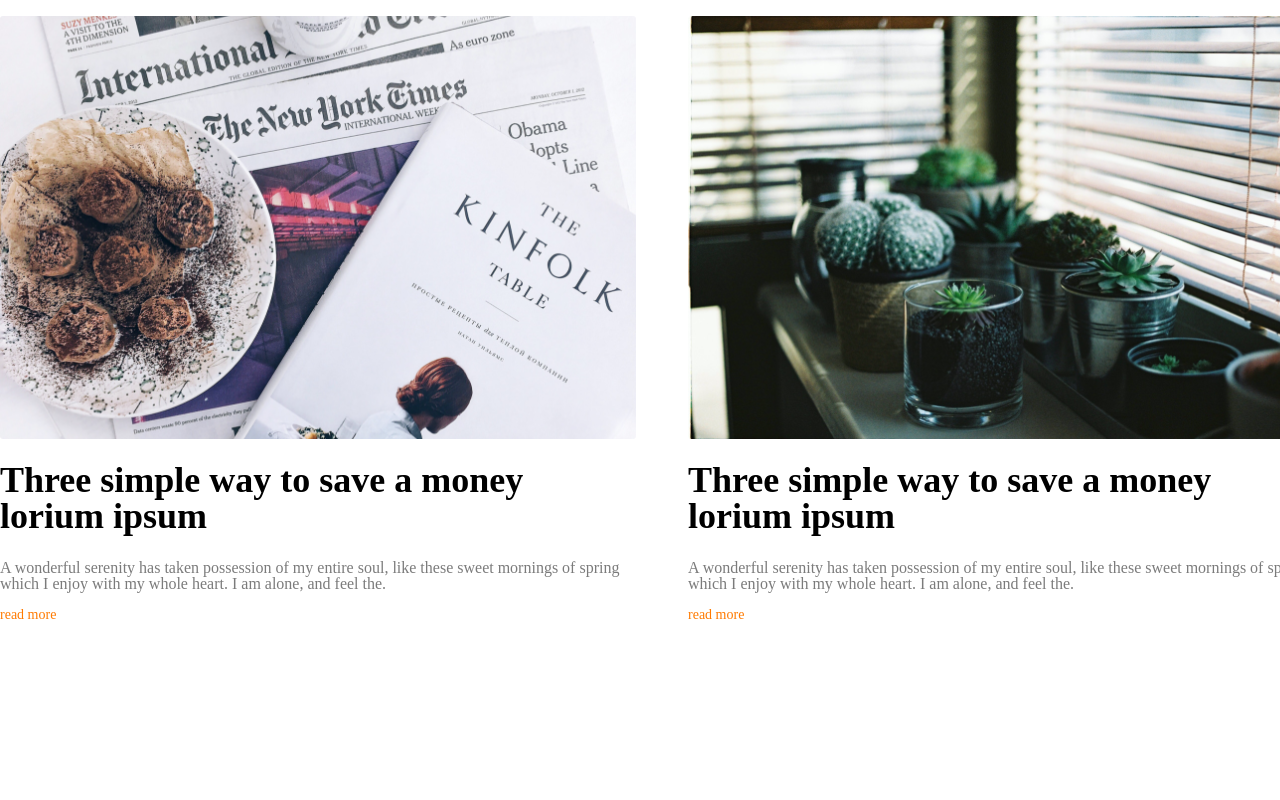
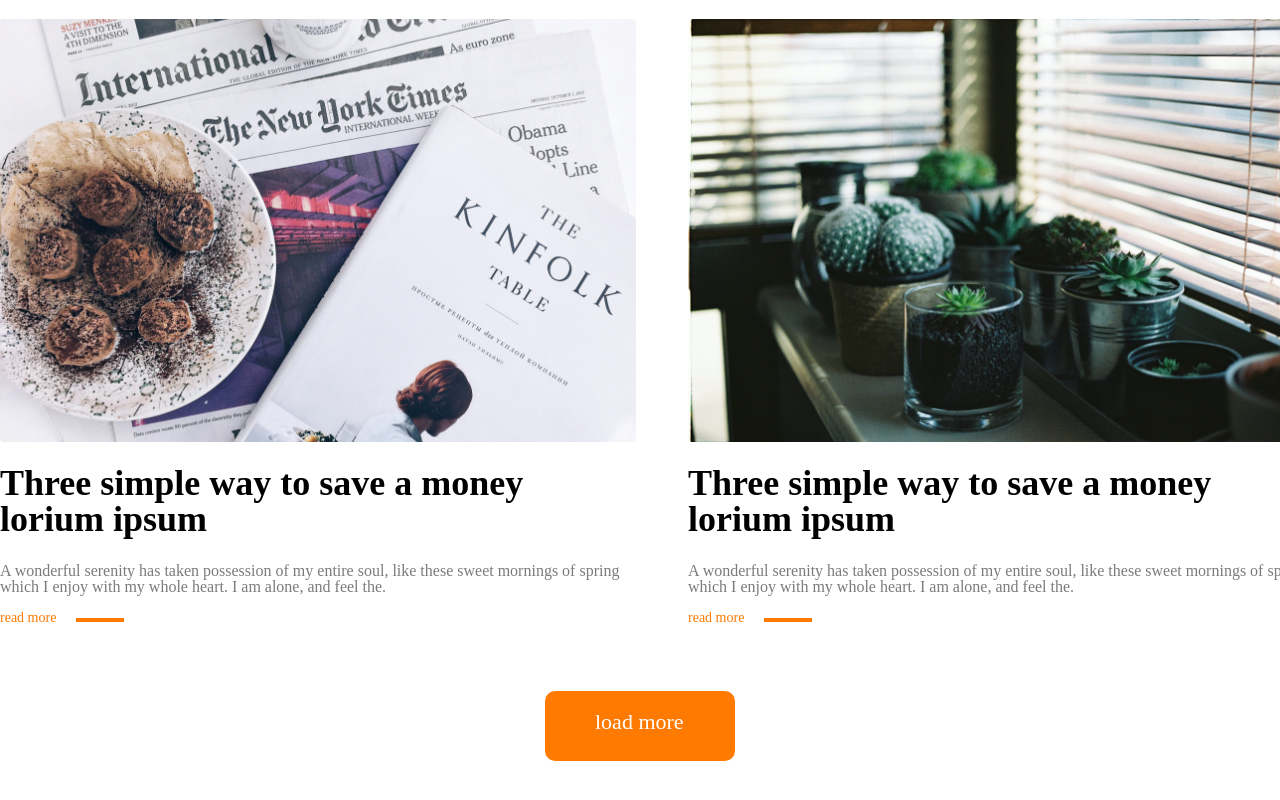
Before and after one commit to Mmariami/lesson7, a plain HTML site: page index.html in a window 1280 px wide. Shown: the part 1266-2066 px from the top of the page. Before the commit the page ends 1888 px from the top, so only its background shows below. Drawn offline with Linux system fonts and the light colour scheme.

Commit message:
add load more button

```diff
--- a/css/style.css
+++ b/css/style.css
@@ -14,13 +14,14 @@
 }
 
 /* header */
-.logo {
+.header-wrapper
+{
     margin-left: 140px;
-    vertical-align: middle;
 }
-.nav-ul{
-    vertical-align: middle;
+.logo{
+    margin-right: 50px;
 }
+
 .nav-li{
     padding-right: 48px;
 }
@@ -78,3 +79,29 @@
     color: #FF7A00;
     font-size: 14px;
 }
+.read::after{
+    content: '';
+    width: 48px;
+    height: 4px;
+    background-color:#FF7A00 ;
+    display: inline-block;
+    margin-left: 20px;
+
+}
+.button1 {
+    height: 70px;
+    width: 190px;
+    margin-top: 66px;
+    background-color:#FF7A00 ;
+    margin-left: auto;
+    margin-right: auto;
+    border-radius: 10px;
+    margin-bottom: 200px;
+
+}
+.button-text {
+    font-size: 22px;
+    color:white;
+    padding-left: 50px;
+    padding-top: 20px;
+}
--- a/index.html
+++ b/index.html
@@ -9,20 +9,20 @@
 </head>
 
 <body>
-    <header>
-        <img class="f-left logo"  src="img/Group2.png" alt="logo">
-        <nav class="navigation f-left">
-            <ul class="nav-ul">
+    <header class="header-wrapper">
+       <a class="f-left logo" href="index.html"> <img src="img/Group 2.svg" alt="logo"></a>
+       <nav class="f-left">
+            <ul>
                 <li class="f-left nav-li">HOME</li>
                 <li class="f-left nav-li">SHOP</li>
                 <li class="f-left nav-li">ABOUT</li>
                 <li class="f-left nav-li">BLOG</li>
                 <li class="f-left nav-li">CONTACT US</li>
-                <div class="clear"></div>
             </ul>
         </nav>
         <div class="clear"></div>
     </header>
+
 
     <section>
         <div class="banner-wrapper">
@@ -80,7 +80,13 @@
             </div>
         </div>
 
-    </section>
+       </section>
+
+
+        <div class="button1">
+        <p class="button-text">load more</p>
+        </div>
+
 
 </body>
 </html>
```
Also changed, not shown: img/Group 2.svg (added), 1 other file.
